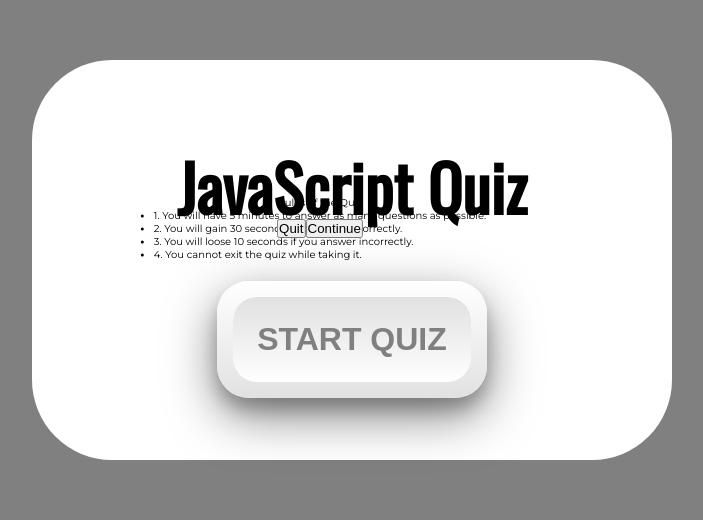
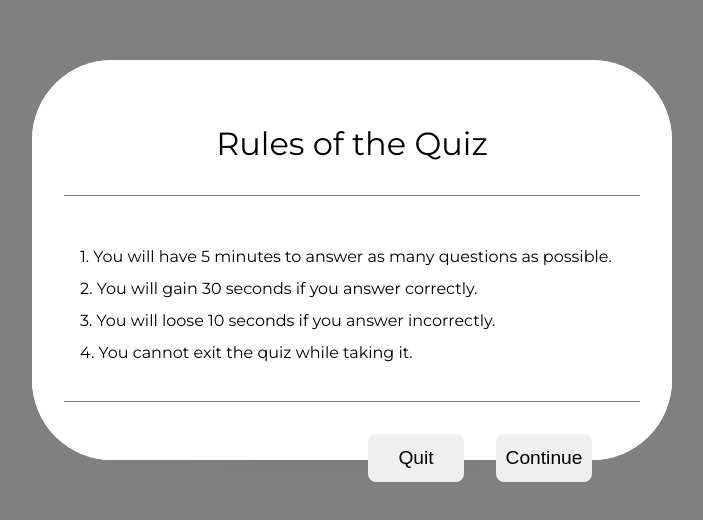
Before and after one commit to jeishu/timed-quiz, a plain HTML site: page index.html in a window 1280 px wide. Shown: the part 172-692 px from the top of the page, without its empty margins (320-1023 px from the left). Drawn offline with nearby package versions, Linux system fonts and the light colour scheme.

Commit message:
Made changes in the Rules section in CSS

```diff
--- a/index.html
+++ b/index.html
@@ -27,6 +27,7 @@
             <div class="rulesInfo">
                 <span>Rules of the Quiz</span>
             </div>
+            <br>
             <div class="rulesList">
                 <ul>
                     <li>1. You will have 5 minutes to answer as many questions as possible.</li>
@@ -37,11 +38,13 @@
             </div>
 
             <div class="buttonWrapper">
-                <div class="quitBtn">
-                    <button>Quit</button>
-                </div>
-                <div class="continueBtn">
-                    <button>Continue</button>
+                <div class="buttonSubwrapper">
+                    <div class="quitBtn">
+                        <button>Quit</button>
+                    </div>
+                    <div class="continueBtn">
+                        <button>Continue</button>
+                    </div>
                 </div>
             </div>
         </div>
--- a/style.css
+++ b/style.css
@@ -10,16 +10,18 @@ body {
     font-size: 62.5%;
 }
 
-.startWrapper {
-    display: flex;
-    flex-direction: column;
-    justify-content: center;
-    align-items: center;
-
+/* Defined space for most wrapper classes */
+.startWrapper,
+.infoWrapper {
     position: absolute;
     top: 50%;
     left: 50%;
     transform: translate(-50%,-50%);
+}
+.startWrapper,
+.infoWrapper {
+    display: flex;
+    flex-direction: column;
 
     width: 50%;
     height: 50%;
@@ -30,6 +32,12 @@ body {
     border-radius: 5rem;
 }
 
+/*  Start Wrapper Styles */
+.startWrapper {
+    justify-content: center;
+    align-items: center;
+}
+
 .startWrapper h1 {
     font-family: 'Oswald', sans-serif;
     font-size: 4rem;
@@ -38,28 +46,6 @@ body {
     padding: 1rem;
 }
 
-.infoWrapper {
-    display: flex;
-    flex-direction: column;
-    justify-content: center;
-    align-items: center;
-
-    position: absolute;
-    top: 50%;
-    left: 50%;
-    transform: translate(-50%,-50%);
-}
-.buttonWrapper {
-    display: flex;
-    flex-direction: row;
-    justify-content: center;
-    align-items: stretch;
-
-    position: absolute;
-    top: 50%;
-    left: 50%;
-    transform: translate(-50%,-50%);
-}
 .startBtn {
     background:linear-gradient(0deg, #dddd, #ffff);
     border-radius: 2rem;
@@ -82,16 +68,67 @@ body {
     color: grey;
     background:linear-gradient(180deg, #dddd, #ffff);
 
-    transition: all 1s;
+    transition: .5s;
 }
 .startBtn:hover {
     cursor: pointer;
     color: black;
     box-shadow: 0 2px 5px rgba(0,0,0,0.3);
 
-    transition: all 1s;
+    transition: .5s;
     box-shadow: black;
 }
-.startBtn:hover::after {
-    transition: all 1s;
+
+/* Info Wrapper Styles */
+.infoWrapper .rulesInfo {
+    border-bottom: gray 1px solid;
+    padding: 2rem;
+    text-align: center;
 }
+
+.infoWrapper div span {
+    font-size: 2rem;
+    margin: 1.5rem;
+    padding: .5rem 1.5rem;
+    text-align: center;
+    width: 50%;
+    height: auto;
+}
+.infoWrapper ul {
+    font-size: 1rem;
+
+    margin: 1rem .5rem;
+    padding: 1rem .5rem;
+    line-height: 2rem;
+    list-style: none;
+}
+
+.buttonWrapper {
+    display: flex;
+    flex-direction: row;
+    justify-content: flex-end;
+    align-items: stretch;
+    border-top: gray 1px solid;
+}
+
+.buttonWrapper .buttonSubwrapper {
+    display: flex;
+    flex-direction: row;
+    justify-content: space-evenly;
+    align-items: flex-end;
+
+    padding: 2rem;
+    text-align: center;
+}
+.buttonSubwrapper div button {
+    font-size: 1.2rem;
+    margin: 0 1rem;
+    width: 6rem;
+    height: 3rem;
+
+    border: none;
+    border-radius: .5rem;
+}
+.buttonSubwrapper div button:hover {
+    color: white;
+}
```
